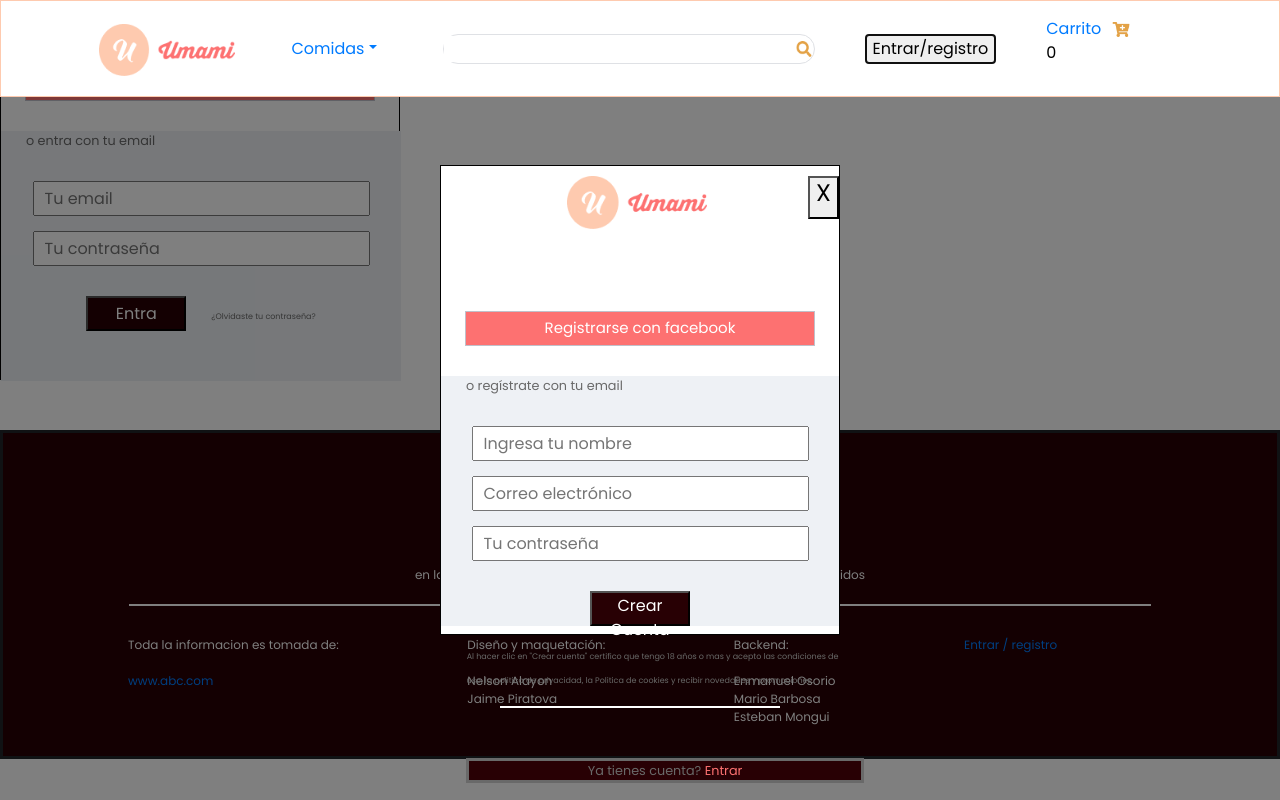
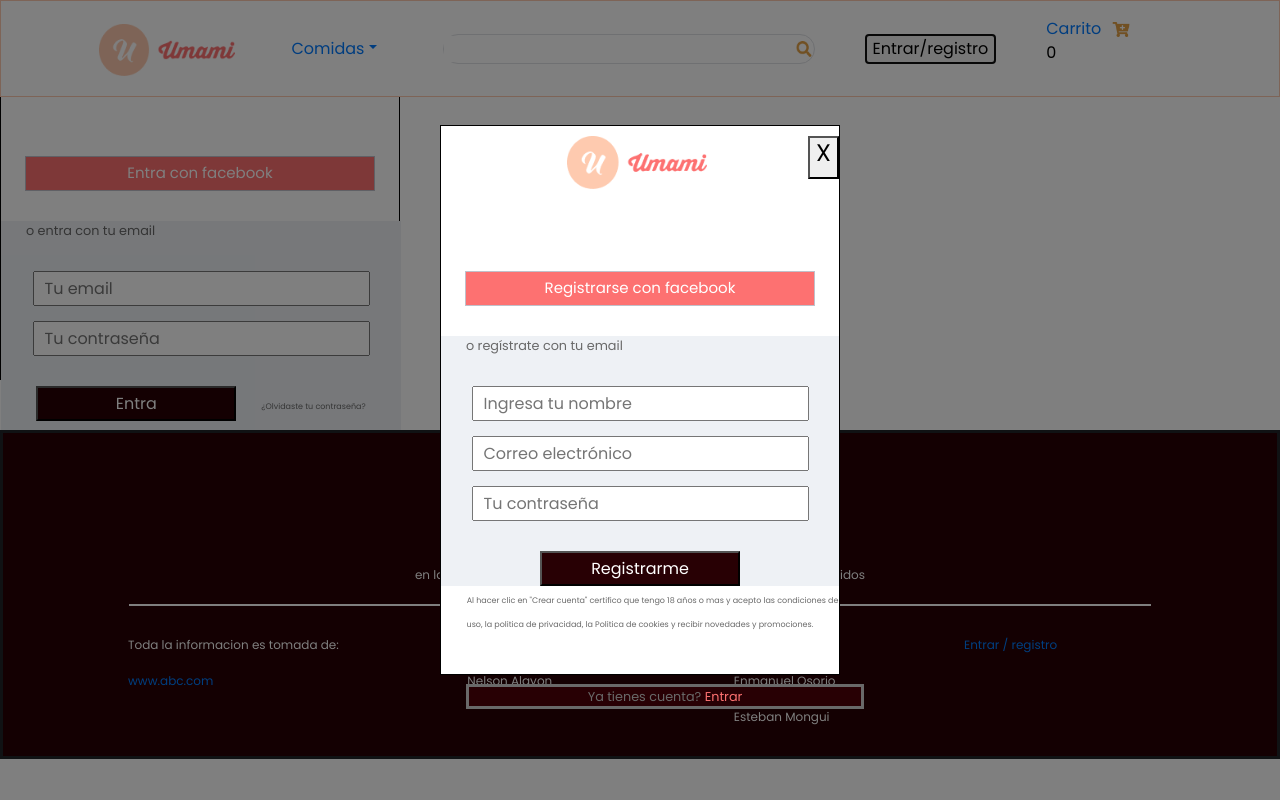
Before and after one commit to emanuelosva/umami, a React (Create React App) app in the folder website/: page /registro in a window 1280 px wide. Both pictures are taken after a click on the button "Entrar/registro". Built offline with nearby package versions, Linux system fonts and the light colour scheme.

Commit message:
Fix some css errors

```diff
--- a/website/public/index.html
+++ b/website/public/index.html
@@ -2,13 +2,10 @@
 <html lang="en">
 <head>
   <meta charset="utf-8" />
-    <link rel="icon" href="%PUBLIC_URL%/favicon.ico" />
+  <link rel="icon" href="%PUBLIC_URL%/logo.png" />
   <meta name="viewport" content="width=device-width, initial-scale=1" />
   <meta name="theme-color" content="#000000" />
-    <meta
-      name="description"
-      content="Web site created using create-react-app"
-    />
+  <meta name="description" content="Web site created using create-react-app" />
   <link rel="apple-touch-icon" href="%PUBLIC_URL%/logo192.png" />
   <!--
       manifest.json provides metadata used when your web app is installed on a
@@ -25,9 +22,10 @@
       Learn how to configure a non-root public URL by running `npm run build`.
     -->
 
-    <link href="https://fonts.googleapis.com/css2?family=Playball&family=Poppins:wght@300;400;700&display=swap" rel="stylesheet">
+  <link href="https://fonts.googleapis.com/css2?family=Playball&family=Poppins:wght@300;400;700&display=swap"
+    rel="stylesheet">
   <script src="https://kit.fontawesome.com/ec7b31a485.js" crossorigin="anonymous"></script>
-    <title>React App</title>
+  <title>Umami</title>
 
 </head>
 <body>
--- a/website/src/components/Registro.js
+++ b/website/src/components/Registro.js
@@ -9,8 +9,7 @@
 
 const Registro = (props) => {
 
-    const [form, useform] = useState({email:"", pasword: ""})
-    let error = false
+    const [form, useform] = useState({ email: "", pasword: "" })
 
     const inputValor = (ev) => {
         useform({
@@ -22,28 +21,24 @@
 
     const loginUsuario = async (ev) => {
         ev.preventDefault()
-        const { status, data } = await axios({
-            url: "https://umami-service.vercel.app/api/user/login",
-            method: "post",
-            data: {...form }
-        })
-        if(status === 200) {
-            error = false
+
+        try {
+            const { status, data } = await axios({
+                url: "https://umami-service.vercel.app/api/user/login",
+                method: "post",
+                data: { ...form }
+            })
             const token = data.body
             sessionStorage.setItem('token', token)
             window.location.href = "http://localhost:3000/"
+        } catch (error) {
         }
-        else{
-            error = true
-        }
-
     }
 
     return (
         <div className="container-login">
             <div className="enter">
                 <p>ENTRAR</p>
-
             </div>
 
             <div className="redes-cred">
@@ -51,20 +46,16 @@
             </div>
             <div className="data-record">
                 <p>o entra con tu email</p>
-                <form onSubmit= {loginUsuario}>
-                    <input type="text" placeholder="Tu email" onChange={inputValor} name = "email"/>
-                    <input type="password" placeholder="Tu contraseña" onChange={inputValor} name = "password"/>
-                    <button className="login" onClic = {props.ingreso()}>Entra</button>
+                <form onSubmit={loginUsuario}>
+                    <input type="text" placeholder="Tu email" onChange={inputValor} name="email" />
+                    <input type="password" placeholder="Tu contraseña" onChange={inputValor} name="password" />
+                    <button className="login" onClic={props.ingreso()}>Entra</button>
                     <a href="#"><p className="conditions">¿Olvidaste tu contraseña?</p></a>
                 </form>
-
             </div>
-
-
-            {console.log(props)}
         </div>
 
-     )
+    )
 }
 
 
@@ -78,4 +69,4 @@
     ...carritoActions
 }
 
-export default connect(mapStateToProps, mapDispatchToProps) (Registro)
+export default connect(mapStateToProps, mapDispatchToProps)(Registro)
--- a/website/src/components/css/ingreso.css
+++ b/website/src/components/css/ingreso.css
@@ -2,8 +2,8 @@
     width: 400px;
     height: 380px;
     border: solid 1px black;
-    padding-top: 10px;
-
+    padding-top: 100px;
+    padding-bottom: 100px;
     text-align: center;
     font-family: 'Poppins', sans-serif;
 }
@@ -48,7 +48,7 @@
 .data-record .login {
 
     margin-top: 30px;
-    width: 100px;
+    width: 200px;
     height: 35px;
     background-color: #280004;
     color: white;
--- a/website/src/components/css/modal.css
+++ b/website/src/components/css/modal.css
@@ -1,5 +1,6 @@
 .fondo-oscuro {
 
+    z-index: 100000;
     position: fixed;
     top: 0;
     bottom: 0;
@@ -14,7 +15,7 @@
 .container-register {
     width: 400px;
     background-color: white;
-    height: 470px;
+    height: 550px;
     border: solid 1px black;
     padding-top: 10px;
     text-align: center;
@@ -32,7 +33,6 @@
 .logo img {
     width: 140px;
   }
-
 
 .redes-cred button {
     border: solid 1px rgb(192, 192, 202);
@@ -69,9 +69,9 @@
     margin-top: 15px;
     padding-left: 10px;
   }
+
   .data-record .login {
     margin-top: 10px;
-    width: 100px;
     height: 35px;
     background-color: #280004;
     color: white;
@@ -84,11 +84,9 @@
     margin-bottom: 20px;
   }
   .data-record .conditions {
-    width: 348px;
     font-size: 0.5em;
     margin-top: 10px;
-    margin-bottom: 15px;
-
+    margin-bottom: 5px;
   }
   .data-record .footer {
     text-align: center;
--- a/website/src/components/modal/modal.js
+++ b/website/src/components/modal/modal.js
@@ -15,8 +15,10 @@
 
 const Ingreso = (props) => {
 
-    const [form, useform] = useState({email:"", name: "", pasword: ""})
-    let error = false
+    const [form, useform] = useState({ email: "", name: "", pasword: "" })
+    const [error, useError] = useState(false);
+    sessionStorage.setItem('errorRegister', '');
+    function getError() { return sessionStorage.getItem('errorRegister') };
 
     const inputValor = (ev) => {
         useform({
@@ -25,29 +27,25 @@
         })
     }
 
-
     const crearUsuario = async (ev) => {
         ev.preventDefault()
-        const { status } = await axios({
+        try {
+            const { data, status } = await axios({
                 url: "https://umami-service.vercel.app/api/user",
                 method: "post",
-            data: {...form }
+                data: { ...form }
             })
-        if(status === 201) {
-            error = false
-            window.location.href = "http://localhost:3000/registro"
+
+            sessionStorage.setItem('errorRegister', '');
+            window.location.href = '/registro'
+        } catch (error) {
+            sessionStorage.setItem('errorRegister', true);
         }
-        else{
-            error = true
     }
 
-    }
-
-
-    if(!props.isOpen) {
+    if (!props.isOpen) {
         return ""
     }
-
 
     return (
 
@@ -59,9 +57,9 @@
 
 
 
-                <button className= "cerrar" onClick={props.onClose}> <h4>X</h4></button>
+                    <button className="cerrar" onClick={props.onClose}> <h4>X</h4></button>
                     <div className="logo">
-                    <img src={logoUmami} alt=""/>
+                        <img src={logoUmami} alt="" />
                         <p>Obtenga las mejores recetas en la puerta de su casa cuando las necesite</p>
 
                     </div>
@@ -71,44 +69,35 @@
                         </div>
 
                         <div className="data-record">
-                <form onSubmit = {crearUsuario}>
-                    {error ? <p> introduce los datos correctos </p> : null }
-
+                            <form onSubmit={crearUsuario}>
+                                {getError() ?
+                                    <p className="alert alert-danger"> introduce los datos correctos </p> :
+                                    null
+                                }
                                 <p>o regístrate con tu email</p>
                                 <input type="text" name="name" placeholder="Ingresa tu nombre" onChange={inputValor} />
                                 <input type="email" name="email" placeholder="Correo electrónico" onChange={inputValor} />
-                    <input type="password" name="password" placeholder="Tu contraseña" onChange={inputValor}/>
-                    <button  className="login" type="submit"  >Crear Cuenta</button>
+                                <input type="password" name="password" placeholder="Tu contraseña" onChange={inputValor} />
+                                <button className="login" type="submit">Registrarme</button>
                             </form>
-
-                 {/* para el formulario de login la direccion es https://umami-service.vercel.app/api/user/login  solo correo y pasword*/}
-
                             <p className="conditions">Al hacer clic en "Crear cuenta" certifico que tengo 18 años o mas y acepto las condiciones de uso, la politica de privacidad, la Politica de cookies y recibir novedades y promociones.</p>
-                    <hr></hr>
-                    <p className="footer">Ya tienes cuenta?<a href="/registro"> Entrar</a></p><br/>
+                            <p className="footer">Ya tienes cuenta?<a href="/registro"> Entrar</a></p><br />
 
                         </div>
                     </div>
                 </div>
-          {console.log(props)}
 
-        </div>  , document.getElementById('modal')
+            </div >, document.getElementById('modal')
         )
-
-
     )
-
-
 }
-
 
 const mapStateToProps = (reducers) => {
     return (reducers.clienteCarrito)
 }
 
 const mapDispatchToProps = {
-
     ...carritoActions
 }
 
-export default connect(mapStateToProps, mapDispatchToProps) (Ingreso)
+export default connect(mapStateToProps, mapDispatchToProps)(Ingreso)
```
Also changed, not shown: 1 other file (tests, documents, lock files or other folders). Lines whose indentation alone changed are shown as unchanged.
